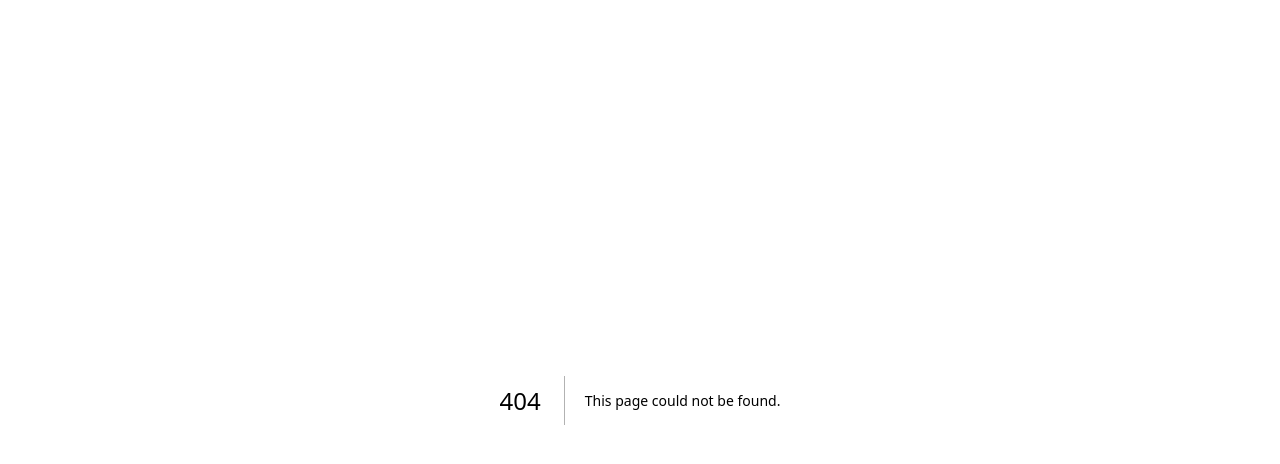
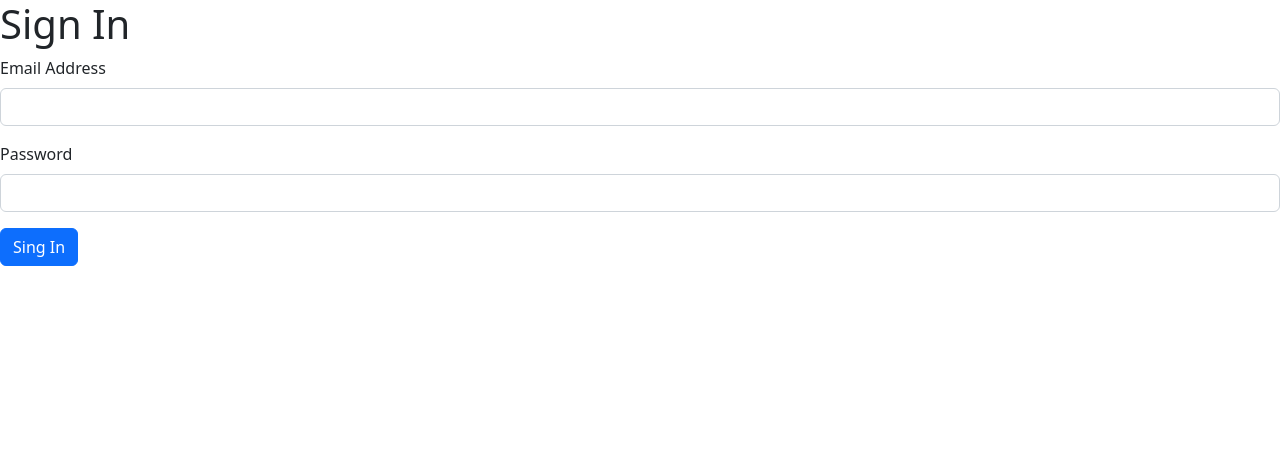
Before and after one commit to myas92/ticketing-system-microservices, a Next.js app in the folder client/: page /auth/signin in a window 1280 px wide. Before the commit this address had no page. Shown: the top 464 px of the page. Built offline with nearby package versions, Linux system fonts and the light colour scheme.

Commit message:
[feature]: added sign in page

```diff
--- /dev/null
+++ b/client/pages/auth/signin.js
@@ -0,0 +1,48 @@
+import { useState } from "react";
+import useRequest from "../../hooks/use-request";
+import Router from "next/router";
+export default () => {
+  const [email, setEmail] = useState("");
+  const [password, setPassword] = useState("");
+  const { doRequest, errors } = useRequest({
+    url: "/api/users/signin",
+    method: "post",
+    body: {
+      email,
+      password,
+    },
+    onSuccess:()=>Router.push("/")
+  });
+
+  const onSubmitHandler = async (event) => {
+    event.preventDefault();
+    await doRequest();
+  };
+
+  return (
+    <form onSubmit={onSubmitHandler}>
+      <h1>Sign In</h1>
+      <div className="mb-3">
+        <label className="form-label">Email Address</label>
+        <input
+          value={email}
+          onChange={(e) => setEmail(e.target.value)}
+          className="form-control"
+          id="email"
+        />
+      </div>
+      <div className="mb-3">
+        <label className="form-label">Password</label>
+        <input
+          value={password}
+          onChange={(e) => setPassword(e.target.value)}
+          type="password"
+          className="form-control"
+          id="password"
+        />
+      </div>
+      {errors}
+      <button className="btn btn-primary">Sing In</button>
+    </form>
+  );
+};
--- a/client/pages/banana.js
+++ /dev/null
@@ -1,5 +0,0 @@
-const Banana = () => {
-    return <h1>Bananaaassss</h1>
-}
-
-export default Banana;
```
